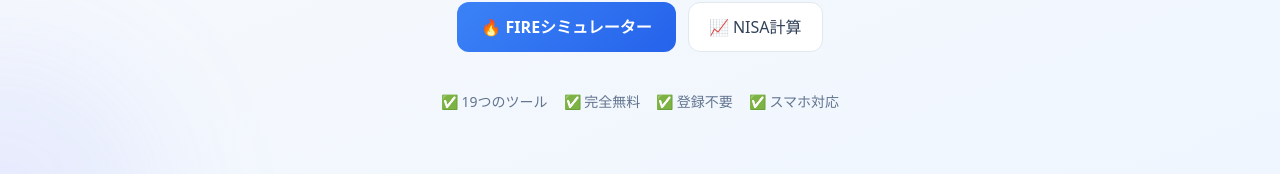
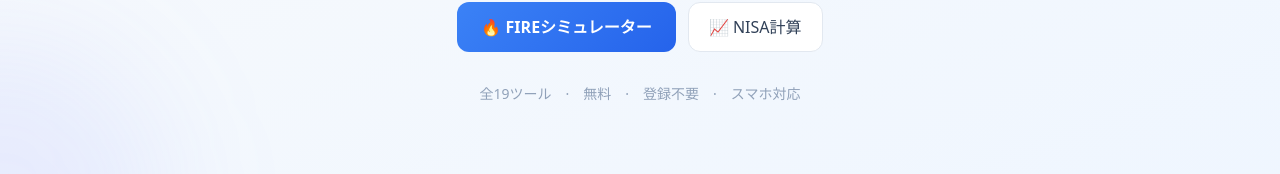
Before and after one commit to pokapokawoolmain-cyber/web-tools, a Next.js app: page / in a window 1280 px wide. Shown: the part 359-533 px from the top of the page. Built offline with nearby package versions, Linux system fonts and the light colour scheme; no server answers.

Commit message:
style: simplify hero badge line

```diff
--- a/app/page.tsx
+++ b/app/page.tsx
@@ -71,12 +71,9 @@ export default function HomePage() {
             </div>
 
             {/* 統計バッジ */}
-            <div className="mt-10 flex flex-wrap justify-center gap-4 text-sm text-slate-500 dark:text-slate-500">
-              <span>✅ {tools.length}つのツール</span>
-              <span>✅ 完全無料</span>
-              <span>✅ 登録不要</span>
-              <span>✅ スマホ対応</span>
-            </div>
+            <p className="mt-8 text-sm text-slate-400 dark:text-slate-500">
+              全{tools.length}ツール　·　無料　·　登録不要　·　スマホ対応
+            </p>
           </div>
         </div>
       </section>
```
